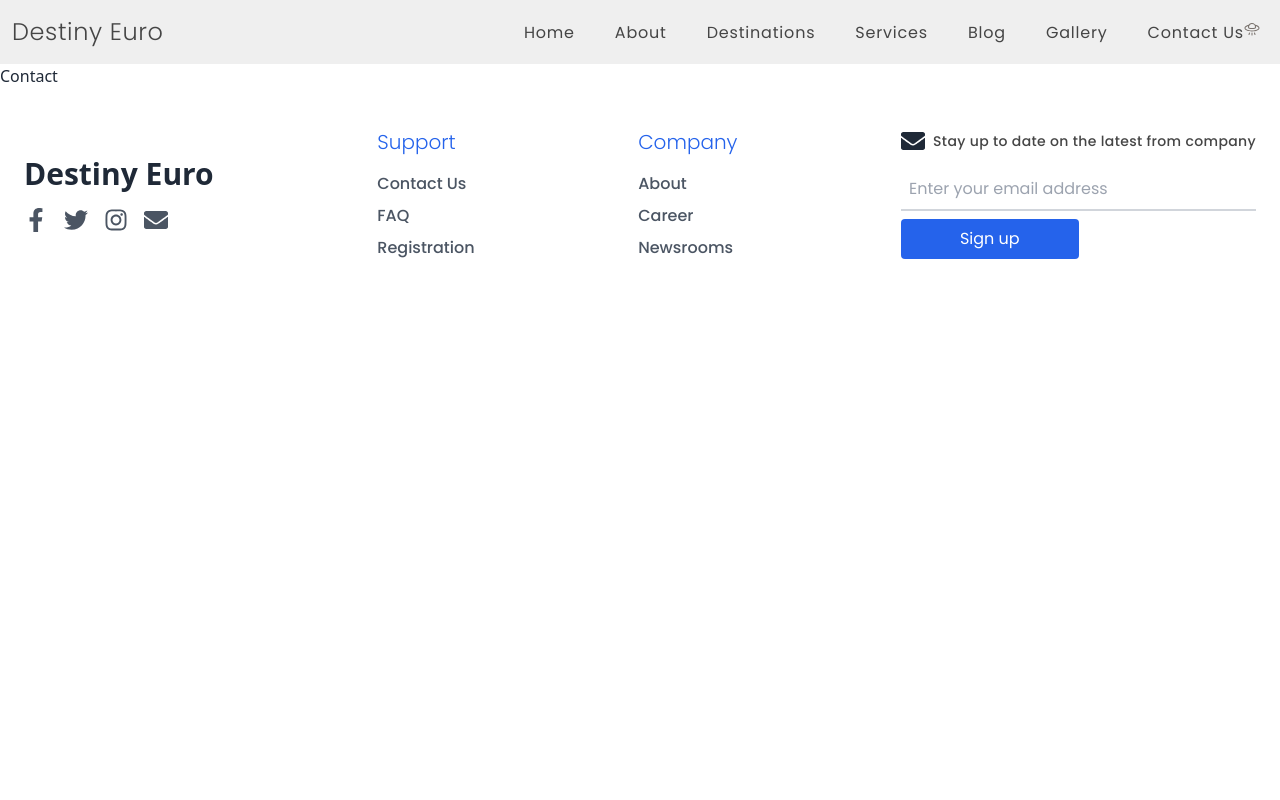
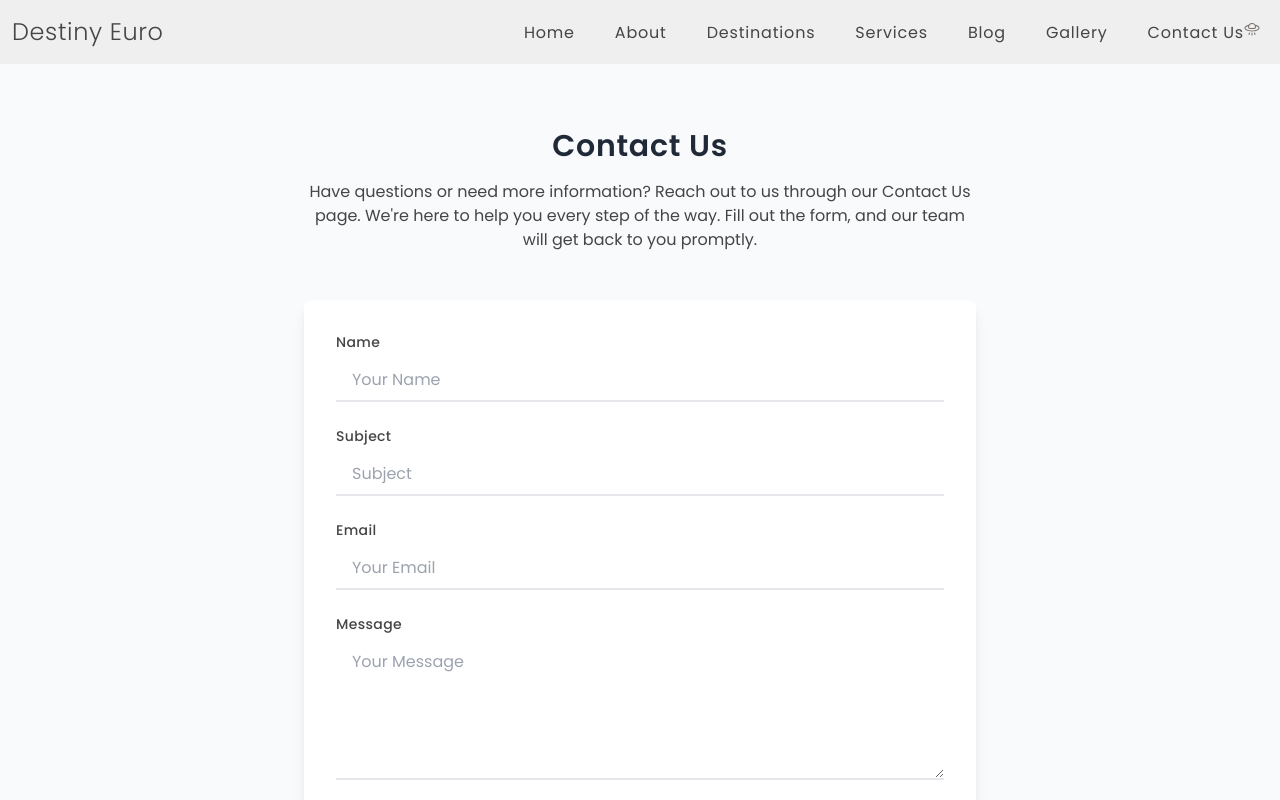
Before and after one commit to nikhilmahato21/study-abroad, a React (Vite) app: page /contact in a window 1280 px wide. Shown: the top 800 px of the page. Built offline with nearby package versions, Linux system fonts and the light colour scheme.

Commit message:
blog and contact page

```diff
--- a/src/pages/Blog.jsx
+++ b/src/pages/Blog.jsx
@@ -1,7 +1,65 @@
 import React from "react";
 
 const Blog = () => {
-  return <div>Blog</div>;
+  // Sample blog posts data
+  const blogPosts = [
+    {
+      id: 1,
+      title: "Exploring the Future of Education Abroad",
+      author: "John Doe",
+      date: "July 1, 2024",
+      excerpt:
+        "Discover the latest trends and opportunities in international education, and how you can benefit from studying abroad.",
+    },
+    {
+      id: 2,
+      title: "Tips for a Successful Study Abroad Experience",
+      author: "Jane Smith",
+      date: "June 20, 2024",
+      excerpt:
+        "Get practical advice and tips to make the most of your study abroad journey and ensure a successful experience.",
+    },
+    {
+      id: 3,
+      title: "Top Scholarships for International Students",
+      author: "Michael Brown",
+      date: "June 10, 2024",
+      excerpt:
+        "Learn about the best scholarships available for international students and how to apply for them to fund your education.",
+    },
+  ];
+
+  return (
+    <section className="py-16 bg-gray-50">
+      <div className="container mx-auto px-6">
+        <div className="text-center mb-12">
+          <h2 className="text-3xl font-semibold text-gray-800">Our Blog</h2>
+          <p className="mt-4 text-gray-600">
+            Welcome to the Destiny Euro Blog! Here, you'll find a wealth of
+            information, insights, and tips about studying in Europe. From
+            student experiences to application advice and travel tips, our blog
+            is your go-to resource for all things related to studying abroad.
+          </p>
+        </div>
+        <div className="grid grid-cols-1 md:grid-cols-2 lg:grid-cols-3 gap-8">
+          {blogPosts.map((post) => (
+            <div key={post.id} className="bg-white p-6 rounded-lg shadow-lg">
+              <h3 className="text-2xl font-semibold text-gray-800 mb-2">
+                {post.title}
+              </h3>
+              <p className="text-gray-600 mb-4">
+                By {post.author} on {post.date}
+              </p>
+              <p className="text-gray-600">{post.excerpt}</p>
+              <button className="mt-4 text-blue-600 hover:underline">
+                Read more
+              </button>
+            </div>
+          ))}
+        </div>
+      </div>
+    </section>
+  );
 };
 
 export default Blog;
--- a/src/pages/Contact.jsx
+++ b/src/pages/Contact.jsx
@@ -1,7 +1,88 @@
 import React from "react";
 
 const Contact = () => {
-  return <div>Contact</div>;
+  return (
+    <section className="py-16 bg-gray-50">
+      <div className="container mx-auto px-6">
+        <div className="text-center flex flex-col justify-center items-center mb-12">
+          <h2 className="text-3xl font-semibold text-gray-800 font-poppins tracking-wide">
+            Contact Us
+          </h2>
+          <p className="mt-4 text-center text-graphite font-poppins max-w-2xl">
+            Have questions or need more information? Reach out to us through our
+            Contact Us page. We're here to help you every step of the way. Fill
+            out the form, and our team will get back to you promptly.
+          </p>
+        </div>
+        <div className="max-w-2xl mx-auto bg-white p-8 rounded-lg shadow-lg">
+          <form>
+            <div className="mb-6">
+              <label
+                htmlFor="name"
+                className="block mb-2 text-sm font-medium font-poppins text-graphite text-semibold tracking-wide"
+              >
+                Name
+              </label>
+              <input
+                type="text"
+                id="name"
+                className="block w-full px-4 py-2 text-gray-700  font-poppins bg-white border-b-2 focus:border-b-[3px] focus:border-zinc-500 focus:outline-none  "
+                placeholder="Your Name"
+              />
+            </div>
+            <div className="mb-6">
+              <label
+                htmlFor="subject"
+                className="block mb-2 text-sm font-medium font-poppins text-graphite text-semibold tracking-wide"
+              >
+                Subject
+              </label>
+              <input
+                type="text"
+                id="subject"
+                className="block w-full px-4 py-2 text-gray-700  font-poppins bg-white border-b-2 focus:border-b-[3px] focus:border-zinc-500 focus:outline-none  "
+                placeholder="Subject"
+              />
+            </div>
+            <div className="mb-6">
+              <label
+                htmlFor="email"
+                className="block mb-2 text-sm font-medium font-poppins text-graphite text-semibold tracking-wide"
+              >
+                Email
+              </label>
+              <input
+                type="email"
+                id="email"
+                className="block w-full px-4 py-2 text-gray-700  font-poppins bg-white border-b-2 focus:border-b-[3px] focus:border-zinc-500 focus:outline-none "
+                placeholder="Your Email"
+              />
+            </div>
+
+            <div className="mb-6">
+              <label
+                htmlFor="message"
+                className="block mb-2 text-sm font-medium font-poppins text-graphite text-semibold tracking-wide"
+              >
+                Message
+              </label>
+              <textarea
+                id="message"
+                rows="5"
+                className="block w-full px-4 py-2 text-gray-700  font-poppins bg-white border-b-2 focus:border-b-[3px] focus:border-zinc-500 focus:outline-none  "
+                placeholder="Your Message"
+              ></textarea>
+            </div>
+            <div className="text-center">
+              <button className="px-6 py-2 font-poppins text-white bg-blue-600 rounded-md hover:bg-blue-500 focus:outline-none focus:bg-blue-500">
+                Send Message
+              </button>
+            </div>
+          </form>
+        </div>
+      </div>
+    </section>
+  );
 };
 
 export default Contact;
```
